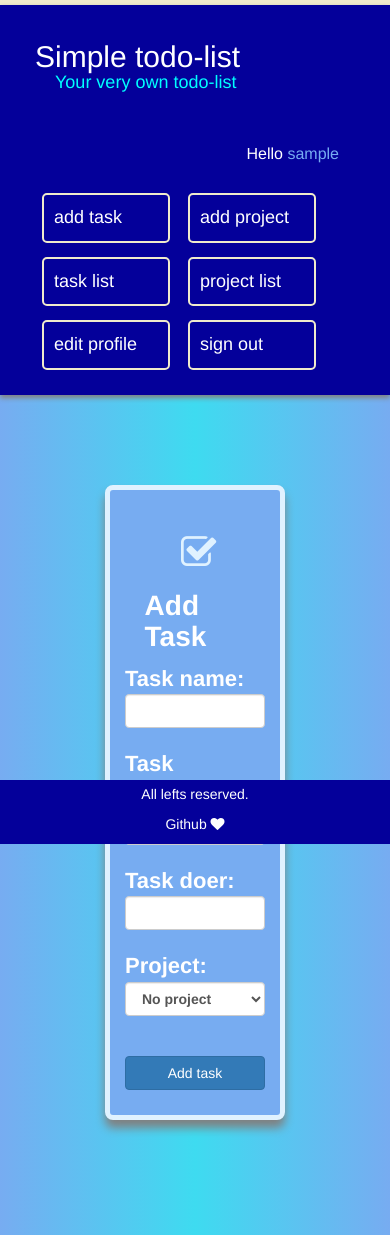
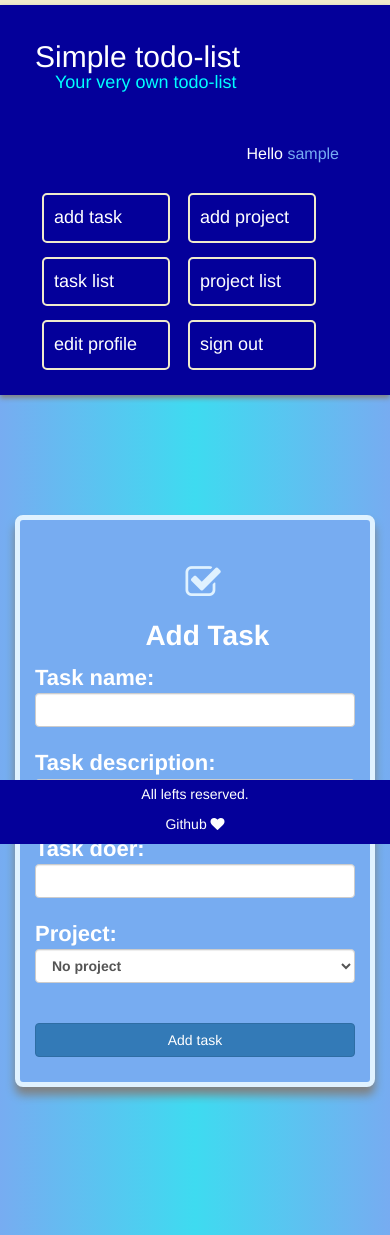
Before and after one commit to 1MahdiR/simple-todo-list, a Django app: page /todo/add/task/ in a window 390 px wide. Run offline with Django 3.2, Linux system fonts and the light colour scheme; the visitor is signed in with stand-in values (Sample User, id 1); some libraries are stand-ins or nearby versions.

Commit message:
Fixed add_task form in smaller devices

```diff
--- a/todo/static/todo/add_task.css
+++ b/todo/static/todo/add_task.css
@@ -6,7 +6,7 @@
 .add-task-body {
 
 	background-color: #77ACF1;
-	margin-top: 90px;
+	margin-top: 120px;
 	margin-left: 25%;
 	margin-right: 25%;
 	border-color: #e0f2ff;
@@ -68,13 +68,20 @@
 @media only screen and (max-width: 550px) {
 
 
+	.add-task-body {
+		widht: 100%;
+		margin-left: 0;
+		margin-right: 0;
+		margin-bottom: 180px;
+	}
+
 	.add-task-body h1 {
-		margin-left: 14%;
+		margin-left: 34.5%;
 		font-size: 28px;
 	}
 
 	.add-task-body .add-icon {
 
-		margin-left: 40%;
+		margin-left: 47%;
 	}
 }
```
